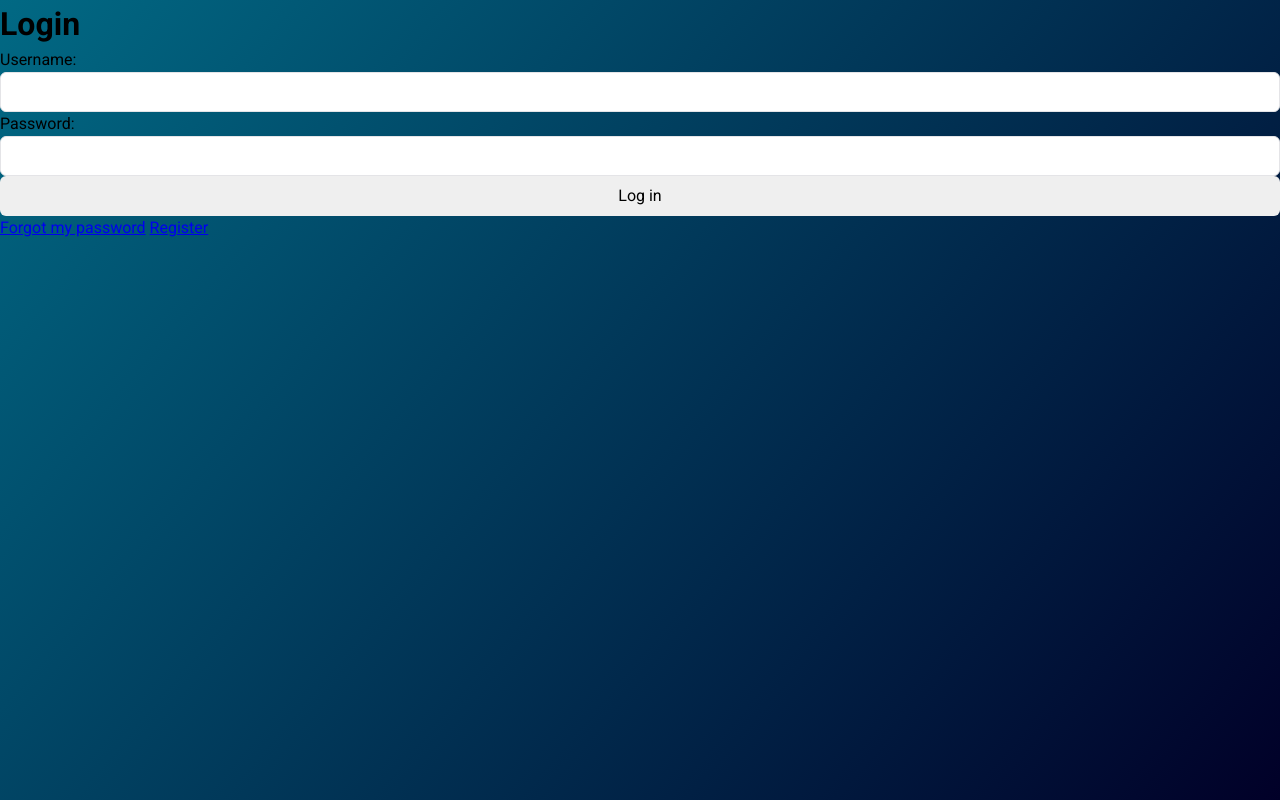
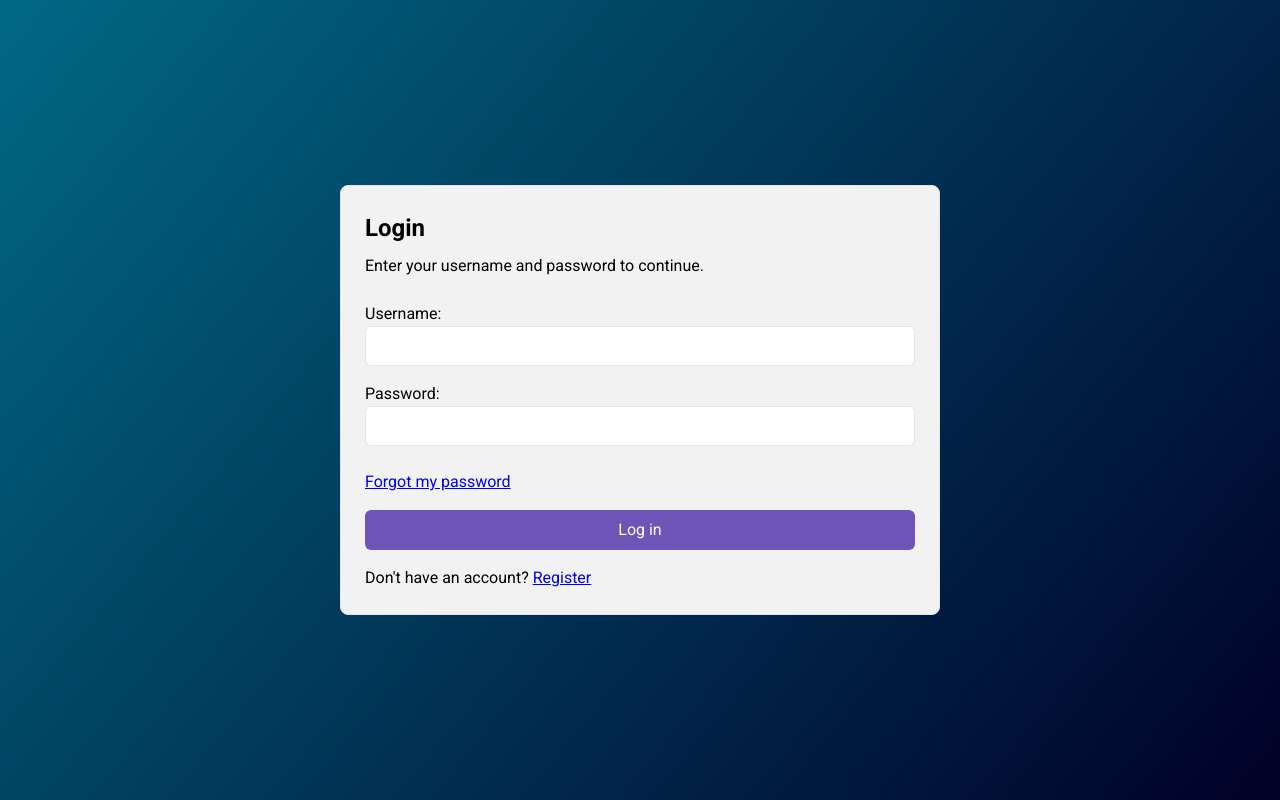
Before and after one commit to Ofir7909/computerSecurityProject, a Django app: page /login/ in a window 1280 px wide. Run offline with Django 5.2, Linux system fonts and the light colour scheme.

Commit message:
Login form styling

```diff
--- a/static/css/styles.css
+++ b/static/css/styles.css
@@ -19,13 +19,7 @@
 
 html,
 body {
-  height: 100%;
-}
-
-body {
   min-height: 100vh;
-  line-height: 1.5;
-  font-family: "Roboto", Arial, sans-serif;
 }
 
 input,
@@ -38,6 +32,10 @@ select {
 /* General Styles*/
 
 body {
+  display: flex;
+  flex-direction: column;
+  line-height: 1.5;
+  font-family: "Roboto", Arial, sans-serif;
   background: linear-gradient(130deg, #016984, #010028);
 }
 
@@ -76,6 +74,12 @@ button {
   box-shadow: 0 1px 2px 0 rgb(0 0 0 / 0.05);
 }
 
+.card-lg {
+  width: 100%;
+  max-width: 600px;
+  margin: 1rem;
+}
+
 .card-header {
   display: flex;
   flex-direction: column;
@@ -92,18 +96,3 @@ button {
   padding: 1.5rem;
   padding-top: 0;
 }
-
-/* Pages */
-
-.input-page {
-  min-height: 100%;
-  display: flex;
-  justify-content: center;
-  align-items: center;
-}
-
-.input-form {
-  max-width: 600px;
-  flex: 1;
-  margin: 1rem;
-}
--- a/static/css/utility.css
+++ b/static/css/utility.css
@@ -7,6 +7,11 @@
 .flex-col {
   display: flex;
   flex-direction: column;
+}
+.flex-center {
+  display: flex;
+  justify-content: center;
+  align-items: center;
 }
 .flex-1 {
   flex: 1;
--- a/website/templates/login.html
+++ b/website/templates/login.html
@@ -1,16 +1,36 @@
 {% extends "base.html" %}
 
-{% block title %}Login{% endblock %}
+{% block title %}
+    Login
+{% endblock title %}
 
 {% block content %}
-<h1>Login</h1>
-<form action="." method="post">
-    {% csrf_token %}
-    {{ form }}
-    <input type="submit" value="Log in">
-    <a href="/forgot-password">Forgot my password</a>
-    <a href="/register">Register</a>
-</form>
-<p>
-</p>
-{% endblock %}
+    <div class="flex-1 flex-center">
+        <form action="{% url 'login' %}" method="post" class="card card-lg">
+            {% csrf_token %}
+            <div class="card-header flex-col gap-2">
+                <h2>Login</h2>
+                <p>Enter your username and password to continue.</p>
+            </div>
+            <div class="card-content flex-col gap-4">
+                {{ form.non_field_errors }}
+                {% for field in form %}
+                    <div class="form-field">
+                        {{ field.errors }}
+                        {{ field.label_tag }} {{ field }}
+                        {% if field.help_text %}<p class="help">{{ field.help_text|safe }}</p>{% endif %}
+                    </div>
+                {% endfor %}
+            </div>
+            <div class="card-footer flex-col gap-4">
+                <div>
+                    <a href="{% url 'forgot_password' %}">Forgot my password</a>
+                </div>
+                <input type="submit" class="btn-primary" value="Log in">
+                <div>
+                    Don't have an account? <a href="{% url 'register' %}">Register</a>
+                </div>
+            </div>
+        </form>
+    </div>
+{% endblock content %}
--- a/website/templates/register.html
+++ b/website/templates/register.html
@@ -5,8 +5,8 @@
 {% endblock title %}
 
 {% block content %}
-    <div class="input-page">
-        <form action="{% url 'register' %}" method="post" class="card input-form">
+    <div class="flex-1 flex-center">
+        <form action="{% url 'register' %}" method="post" class="card card-lg">
             {% csrf_token %}
             <div class="card-header flex-col gap-2">
                 <h2>Register</h2>
```
